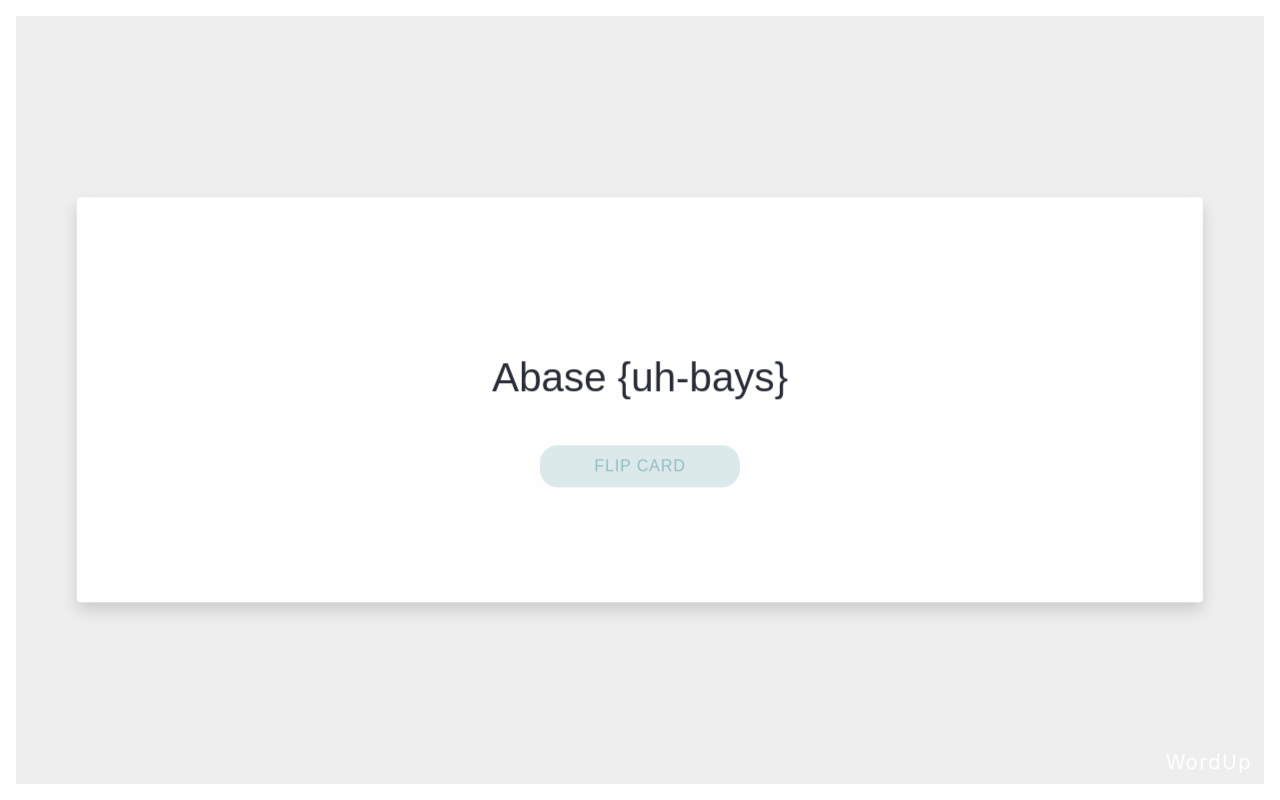
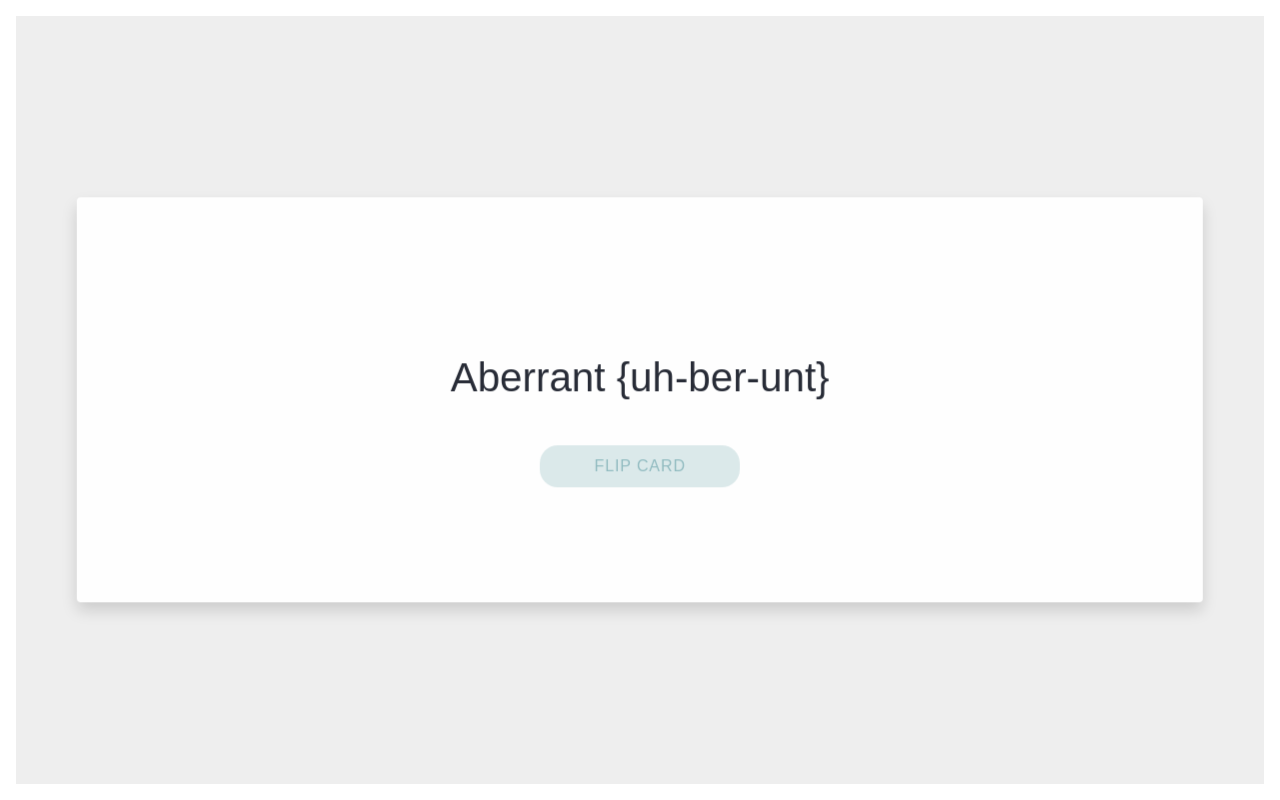
Before and after one commit to TatyCat/wordup, a React (Create React App) app: page / in a window 1280 px wide. Built offline with nearby package versions, Linux system fonts and the light colour scheme.

Commit message:
seperated json file and refactored

```diff
--- a/src/components/Words.js
+++ b/src/components/Words.js
@@ -1,45 +1,44 @@
 import React, { Component } from 'react';
+import wordCache from '../data/wordCache.json'
 
 class Words extends Component {
   state = {
     greVocab: [
-      {
-        "Abase {uh-bays}": "(v) to humble; disgrace.",
-        "synonyms": "demean, humiliate "
-      },
-      {
-        "Abate {uh-bayt}": "(v) to reduce in amount, degree or severity.",
-        "synonyms": "ebb, lapse, let up, moderate, relent, slacken, subside, wane"
-      },
-      {
-        "Abdicate {aab-duh-kayt}": "(v) to give up a position, right or power.",
-        "synonyms": "cede, relinquish, resign, quit, yield"
-      },
     ],
     cardSide: true,
+    generateWord: {}
   }
-
-  generateRandomNumber = this.state.greVocab[Math.floor(Math.random() * this.state.greVocab.length)]
-  randomizeNewWord = Object.keys(this.generateRandomNumber)[0]
-  wordDefinition = `Definition: ${Object.values(this.generateRandomNumber)[0]}`
-  wordSynonyms = `Synonyms: ${this.generateRandomNumber["synonyms"]}`
 
   flipCard = () => {
     this.setState({ cardSide: !this.state.cardSide })
   }
 
+  componentWillMount() {
+    this.setState({ greVocab: wordCache["greVocab"] })
+  }
+  componentDidMount() {
+    this.setState({ generateWord: this.state.greVocab[Math.floor(Math.random() * this.state.greVocab.length)] })
+  }
+
+  renderWord = () => {
+    return Object.keys(this.state.generateWord)[0]
+  }
+  wordDefinition = () => {
+    return `Definition: ${Object.values(this.state.generateWord)[0]}`
+  }
+  wordSynonyms = () => {
+    return `Synonyms: ${this.state.generateWord["synonyms"]}`
+  }
+
   render() {
     return (
       <>
-        <p className="logo">WordUp</p>
         <article className="card cardBody ">
           <section className={this.state.cardSide ? "" : "flipped"}>
-            <h1 className={this.state.cardSide ? "cardFront" : " cardBack"}>{this.state.cardSide ? this.randomizeNewWord : this.wordDefinition}</h1>
-            <p className="cardBack"> {this.state.cardSide ? "" : this.wordSynonyms} </p>
-
+            <h1 className={this.state.cardSide ? "cardFront" : " cardBack"}>{this.state.cardSide ? this.renderWord() : this.wordDefinition()}</h1>
+            <p className="cardBack"> {this.state.cardSide ? "" : this.wordSynonyms()} </p>
             <button className="btn" onClick={this.flipCard}>FLIP CARD</button>
           </section>
-
         </article>
       </>
     );
--- /dev/null
+++ b/src/data/wordCache.json
@@ -0,0 +1,20 @@
+{
+  "greVocab": [
+    {
+      "Abase {uh-bays}": "(v) to humble; disgrace.",
+      "synonyms": "demean, humiliate "
+    },
+    {
+      "Abate {uh-bayt}": "(v) to reduce in amount, degree or severity.",
+      "synonyms": "ebb, lapse, let up, moderate, relent, slacken, subside, wane"
+    },
+    {
+      "Abdicate {aab-duh-kayt}": "(v) to give up a position, right or power.",
+      "synonyms": "cede, relinquish, resign, quit, yield"
+    },
+    {
+      "Aberrant {uh-ber-unt}": "(adj) deviating from what is normal or expected.",
+      "synonyms": "abnormal, anomalous, deviant, divergent, errant, irregular"
+    }
+  ]
+}
```
